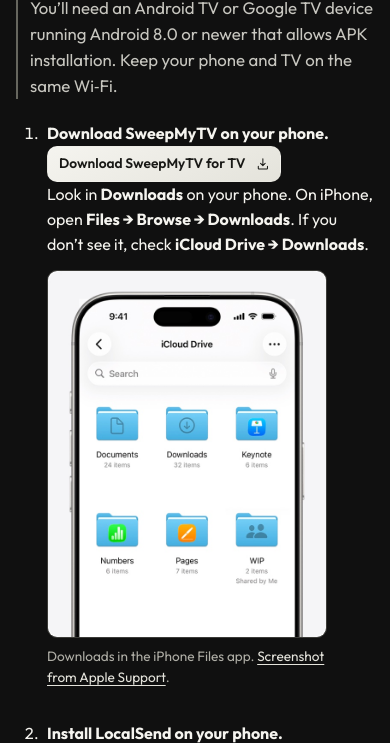
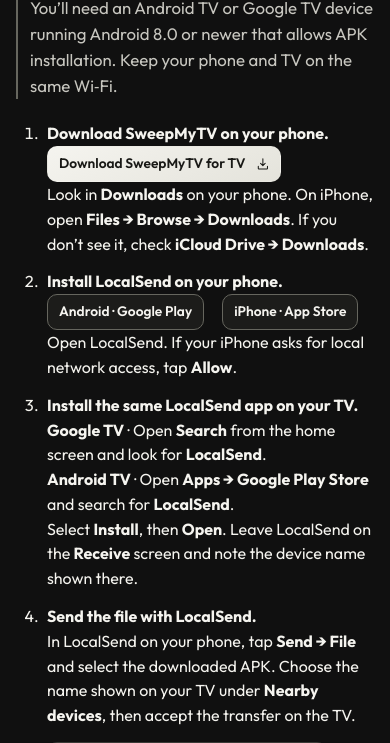
Before and after one commit to akhiltaneja/SweepMyTv, a website: page website/dist/tutorials/phone/index.html in a window 390 px wide. Shown: the part 277-1020 px from the top of the page. Drawn offline with Linux system fonts and the light colour scheme.

Commit message:
Remove the iPhone Downloads screenshot from the phone guide

```diff
--- a/website/dist/tutorials/phone/index.html
+++ b/website/dist/tutorials/phone/index.html
@@ -45,10 +45,6 @@
   <li id="get-apk"><strong>Download SweepMyTV on your phone.</strong>
     <div class="code-actions"><a class="button primary" href="https://sweepmytv.com/downloads/sweep-tv-1.3.0-sweep.151.apk" download>Download SweepMyTV for TV <svg class="ui-icon" aria-hidden="true" focusable="false"><use href="../../assets/ui-icons.svg#download"/></svg></a></div>
     <p>Look in <strong>Downloads</strong> on your phone. On iPhone, open <strong>Files → Browse → Downloads</strong>. If you don’t see it, check <strong>iCloud Drive → Downloads</strong>.</p>
-    <figure class="tutorial-shot tutorial-shot-portrait">
-      <a href="../../assets/tutorials/phone-guide-iphone-downloads.jpg"><img src="../../assets/tutorials/phone-guide-iphone-downloads.jpg" width="650" height="855" loading="lazy" decoding="async" alt="iPhone Files app showing the Downloads folder in iCloud Drive"></a>
-      <figcaption>Downloads in the iPhone Files app. <a href="https://support.apple.com/en-us/102440">Screenshot from Apple Support</a>.</figcaption>
-    </figure>
   </li>
   <li id="localsend-phone"><strong>Install LocalSend on your phone.</strong>
     <div class="code-actions">
```
Also changed, not shown: website/dist/assets/tutorials/phone-guide-iphone-downloads.jpg (deleted).
